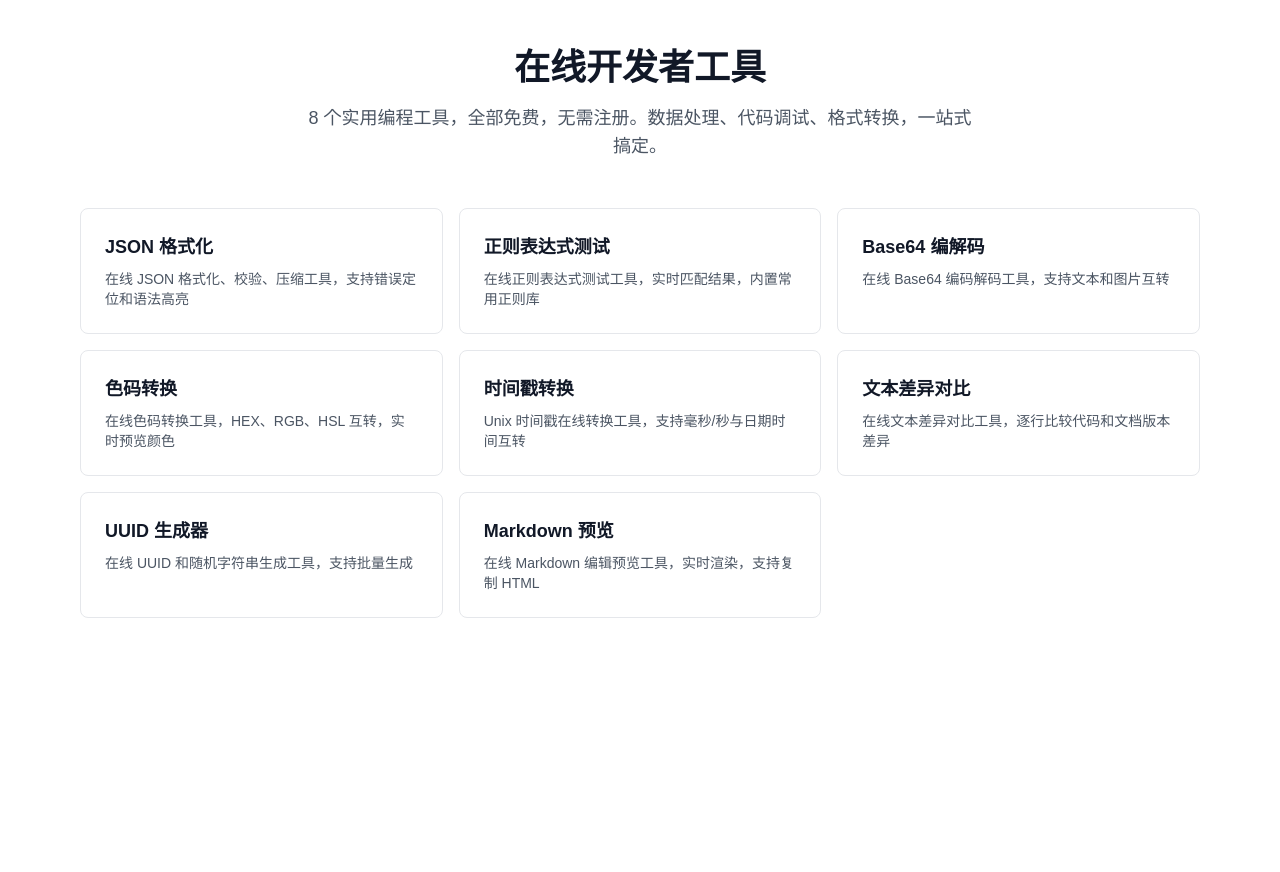
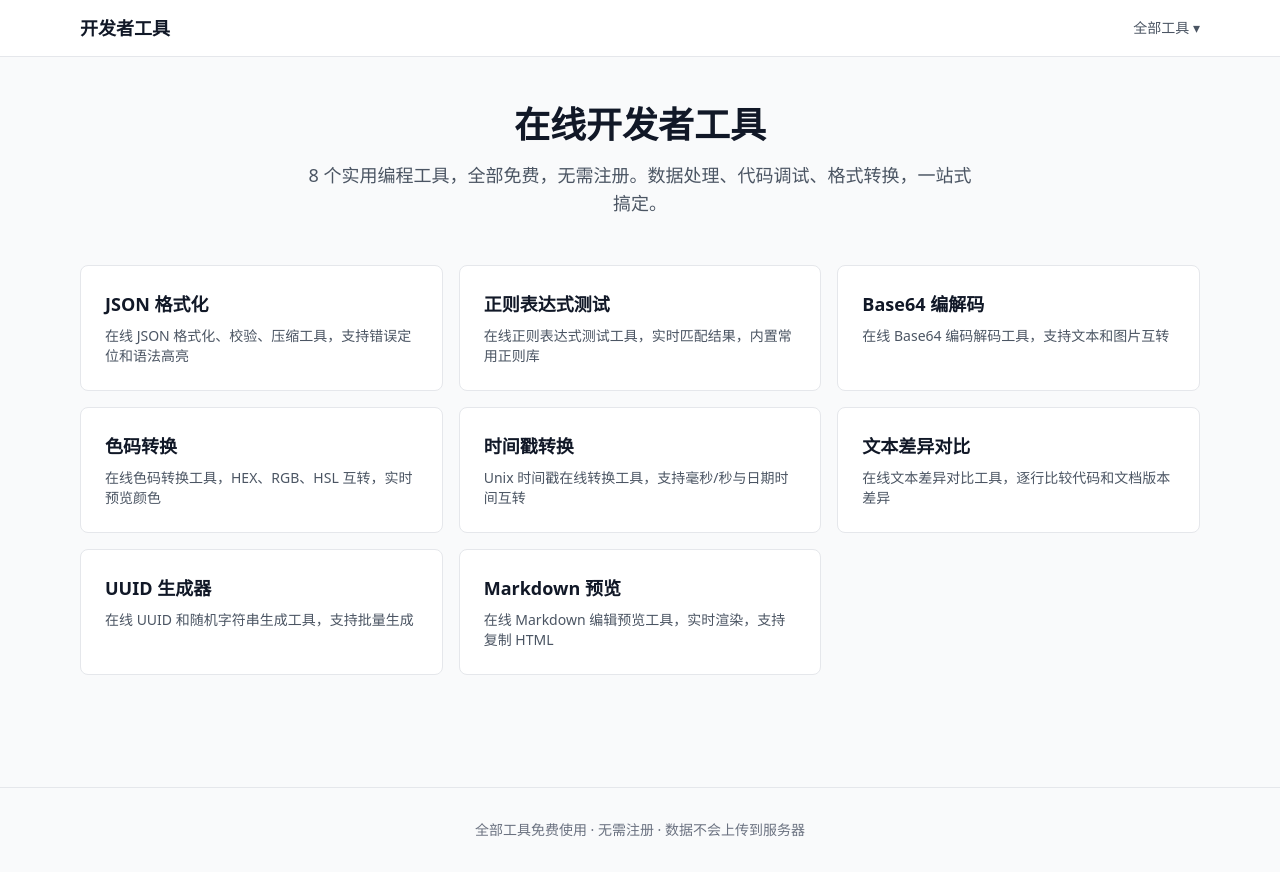
Before and after one commit to peng-zou/devtools, a Next.js app: page / in a window 1280 px wide. Before the commit the page ends 800 px from the top, so only its background shows below. Built offline with nearby package versions, Linux system fonts and the light colour scheme.

Commit message:
feat: 添加共享布局组件（Header、Footer、AdBanner）

```diff
--- a/src/app/globals.css
+++ b/src/app/globals.css
@@ -2,26 +2,9 @@
 @tailwind components;
 @tailwind utilities;
 
-:root {
-  --background: #ffffff;
-  --foreground: #171717;
-}
-
-@media (prefers-color-scheme: dark) {
-  :root {
-    --background: #0a0a0a;
-    --foreground: #ededed;
+@layer base {
+  body {
+    -webkit-font-smoothing: antialiased;
+    -moz-osx-font-smoothing: grayscale;
   }
 }
-
-body {
-  color: var(--foreground);
-  background: var(--background);
-  font-family: Arial, Helvetica, sans-serif;
-}
-
-@layer utilities {
-  .text-balance {
-    text-wrap: balance;
-  }
-}
--- a/src/app/layout.tsx
+++ b/src/app/layout.tsx
@@ -1,35 +1,25 @@
-import type { Metadata } from "next";
-import localFont from "next/font/local";
-import "./globals.css";
-
-const geistSans = localFont({
-  src: "./fonts/GeistVF.woff",
-  variable: "--font-geist-sans",
-  weight: "100 900",
-});
-const geistMono = localFont({
-  src: "./fonts/GeistMonoVF.woff",
-  variable: "--font-geist-mono",
-  weight: "100 900",
-});
+import type { Metadata } from 'next'
+import { Header } from '@/components/Header'
+import { Footer } from '@/components/Footer'
+import './globals.css'
 
 export const metadata: Metadata = {
-  title: "Create Next App",
-  description: "Generated by create next app",
-};
+  title: {
+    default: '开发者工具 — 免费在线编程工具集',
+    template: '%s | 开发者工具',
+  },
+  description: '免费在线开发者工具集，JSON格式化、正则测试、Base64编解码、色码转换、时间戳转换等实用工具。',
+  keywords: '在线工具,开发者工具,JSON格式化,正则测试,Base64,色码转换,时间戳转换',
+}
 
-export default function RootLayout({
-  children,
-}: Readonly<{
-  children: React.ReactNode;
-}>) {
+export default function RootLayout({ children }: { children: React.ReactNode }) {
   return (
-    <html lang="en">
-      <body
-        className={`${geistSans.variable} ${geistMono.variable} antialiased`}
-      >
-        {children}
+    <html lang="zh-CN">
+      <body className="bg-gray-50 text-gray-900 min-h-screen flex flex-col">
+        <Header />
+        <div className="flex-1">{children}</div>
+        <Footer />
       </body>
     </html>
-  );
+  )
 }
--- /dev/null
+++ b/src/components/AdBanner.tsx
@@ -0,0 +1,7 @@
+export function AdBanner() {
+  return (
+    <div className="bg-gray-100 border border-dashed border-gray-300 rounded-lg p-4 text-center text-sm text-gray-400">
+      广告位 — 接入 Google AdSense 后显示
+    </div>
+  )
+}
--- /dev/null
+++ b/src/components/Footer.tsx
@@ -0,0 +1,9 @@
+export function Footer() {
+  return (
+    <footer className="bg-gray-50 border-t border-gray-200 mt-16">
+      <div className="max-w-6xl mx-auto px-4 py-8 text-center text-sm text-gray-500">
+        <p>全部工具免费使用 · 无需注册 · 数据不会上传到服务器</p>
+      </div>
+    </footer>
+  )
+}
--- /dev/null
+++ b/src/components/Header.tsx
@@ -0,0 +1,32 @@
+import Link from 'next/link'
+import { tools } from '@/lib/tools'
+
+export function Header() {
+  return (
+    <header className="bg-white border-b border-gray-200 sticky top-0 z-50">
+      <div className="max-w-6xl mx-auto px-4 h-14 flex items-center justify-between">
+        <Link href="/" className="text-lg font-bold text-gray-900 hover:text-blue-600">
+          开发者工具
+        </Link>
+        <nav className="flex items-center gap-4">
+          <div className="relative group">
+            <button className="text-sm text-gray-600 hover:text-gray-900 py-1">
+              全部工具 ▾
+            </button>
+            <div className="absolute right-0 top-full mt-1 bg-white border border-gray-200 rounded-lg shadow-lg hidden group-hover:block min-w-[200px]">
+              {tools.map((tool) => (
+                <Link
+                  key={tool.slug}
+                  href={tool.route}
+                  className="block px-4 py-2 text-sm text-gray-700 hover:bg-gray-50"
+                >
+                  {tool.name}
+                </Link>
+              ))}
+            </div>
+          </div>
+        </nav>
+      </div>
+    </header>
+  )
+}
```
Also changed, not shown: .claude/settings.local.json, 1 other file (tests, documents, lock files or other folders).
